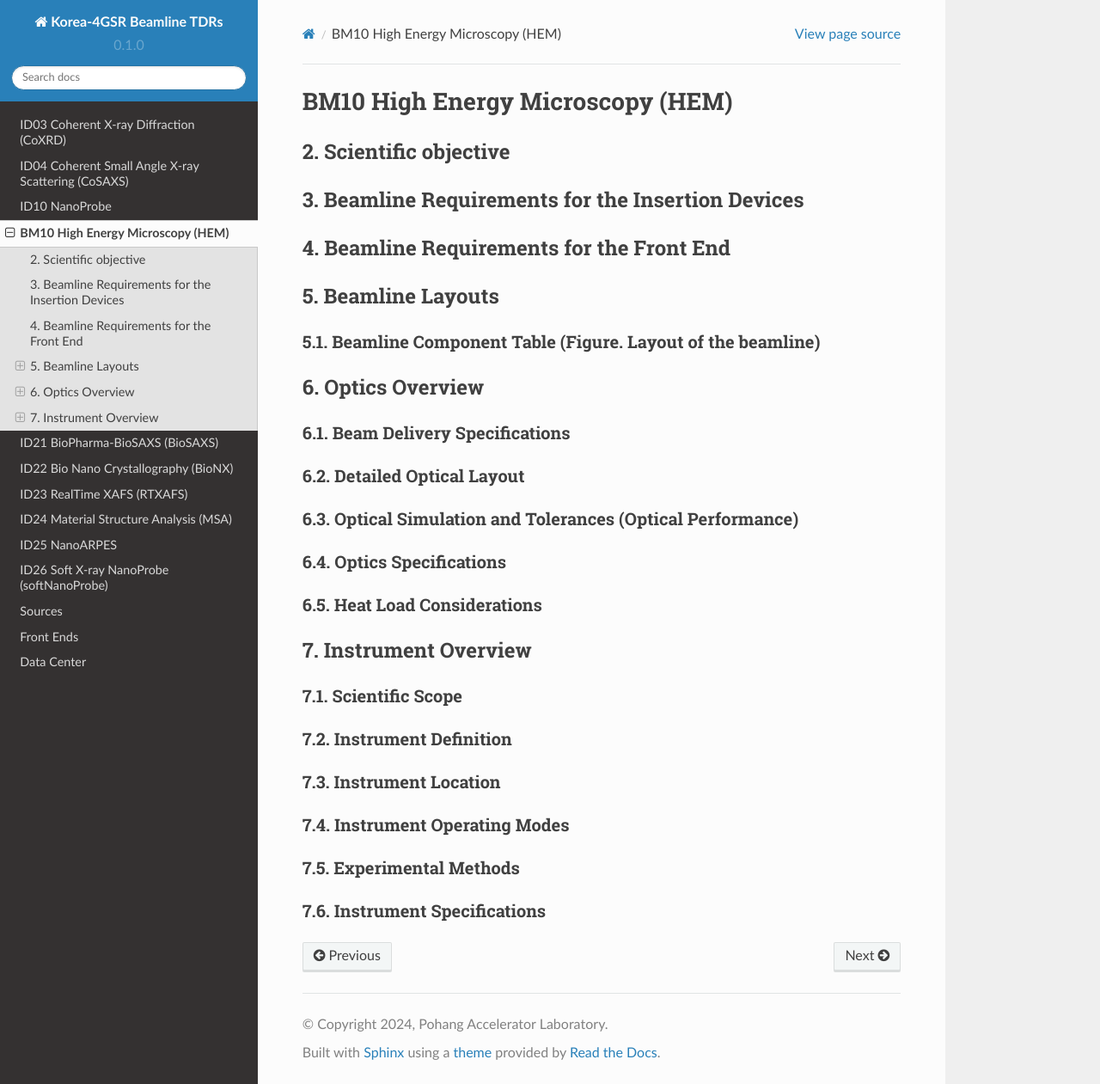
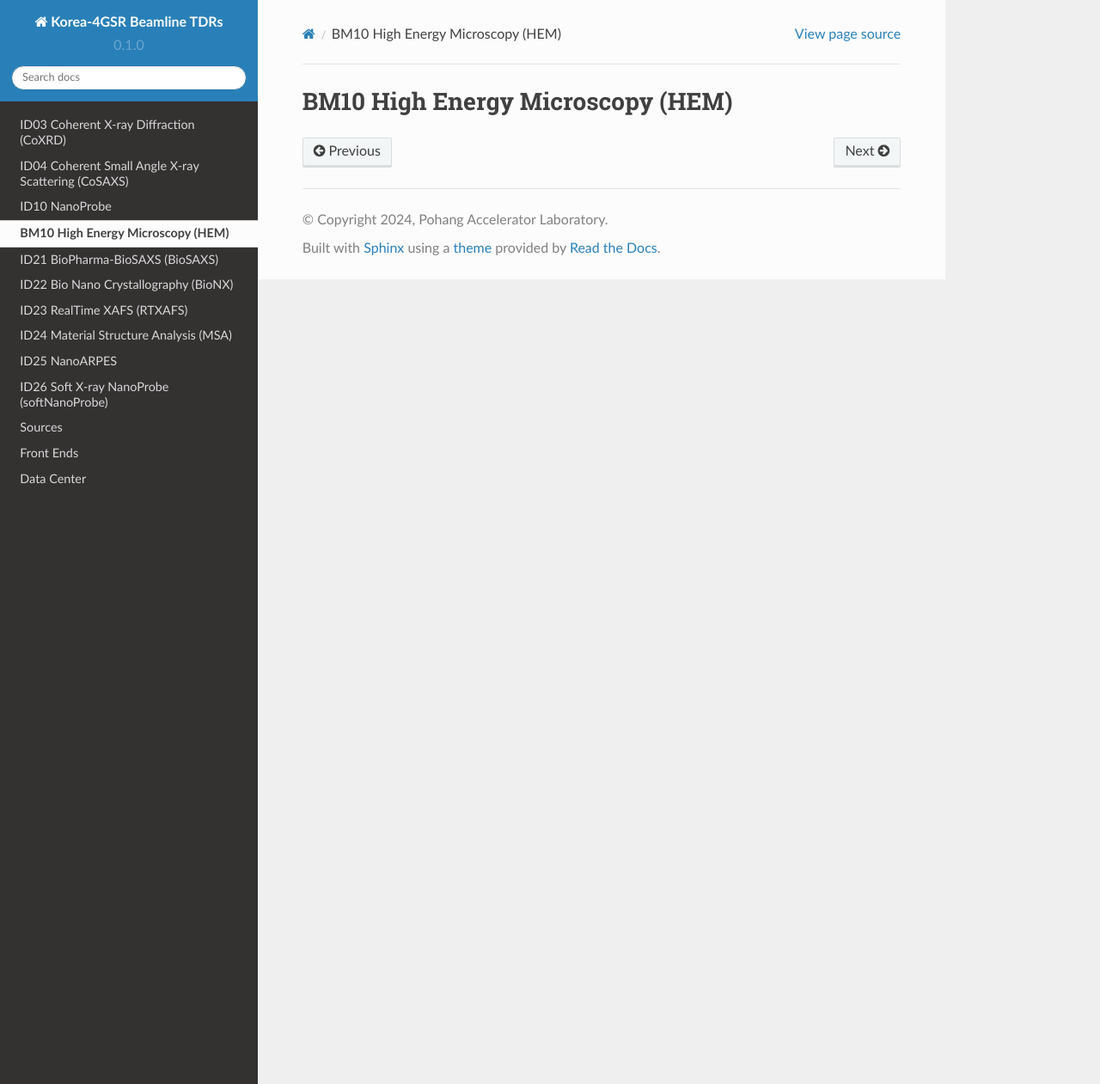
Before and after one commit to limjh0/Korea-4GSRBeamlineTDRs, a Sphinx documentation site: the page built from docs/source/BLs/BM10_HEM.rst, in a window 1280 px wide and 1261 px high. Shown: the whole window at 86% size. Built offline with Sphinx 7.4.7 and the Read the Docs theme 2.0.0, drawn with Linux system fonts in a browser that asks for light colours.

Commit message:
Update BM10_HEM.rst

```diff
--- a/docs/source/BLs/BM10_HEM.rst
+++ b/docs/source/BLs/BM10_HEM.rst
@@ -1,45 +1,2 @@
-#################################
 BM10 High Energy Microscopy (HEM)
-#################################
-
-2. Scientific objective
-====================
-
-3. Beamline Requirements for the Insertion Devices
-==============================================
-
-4. Beamline Requirements for the Front End
-==========================================
-
-5. Beamline Layouts
-==================
-5.1. Beamline Component Table (Figure. Layout of the beamline)
--------------------------------------------------------------
-
-6. Optics Overview
-=================
-6.1. Beam Delivery Specifications
---------------------------------
-6.2. Detailed Optical Layout
----------------------------
-6.3. Optical Simulation and Tolerances (Optical Performance)
------------------------------------------------------------
-6.4. Optics Specifications
--------------------------
-6.5. Heat Load Considerations
-----------------------------
-
-7. Instrument Overview
-======================
-7.1. Scientific Scope
---------------------
-7.2. Instrument Definition
--------------------------
-7.3. Instrument Location
------------------------
-7.4. Instrument Operating Modes
-------------------------------
-7.5. Experimental Methods
-------------------------
-7.6. Instrument Specifications
------------------------------
++++++++++++++++++++++++++++++++++
```
